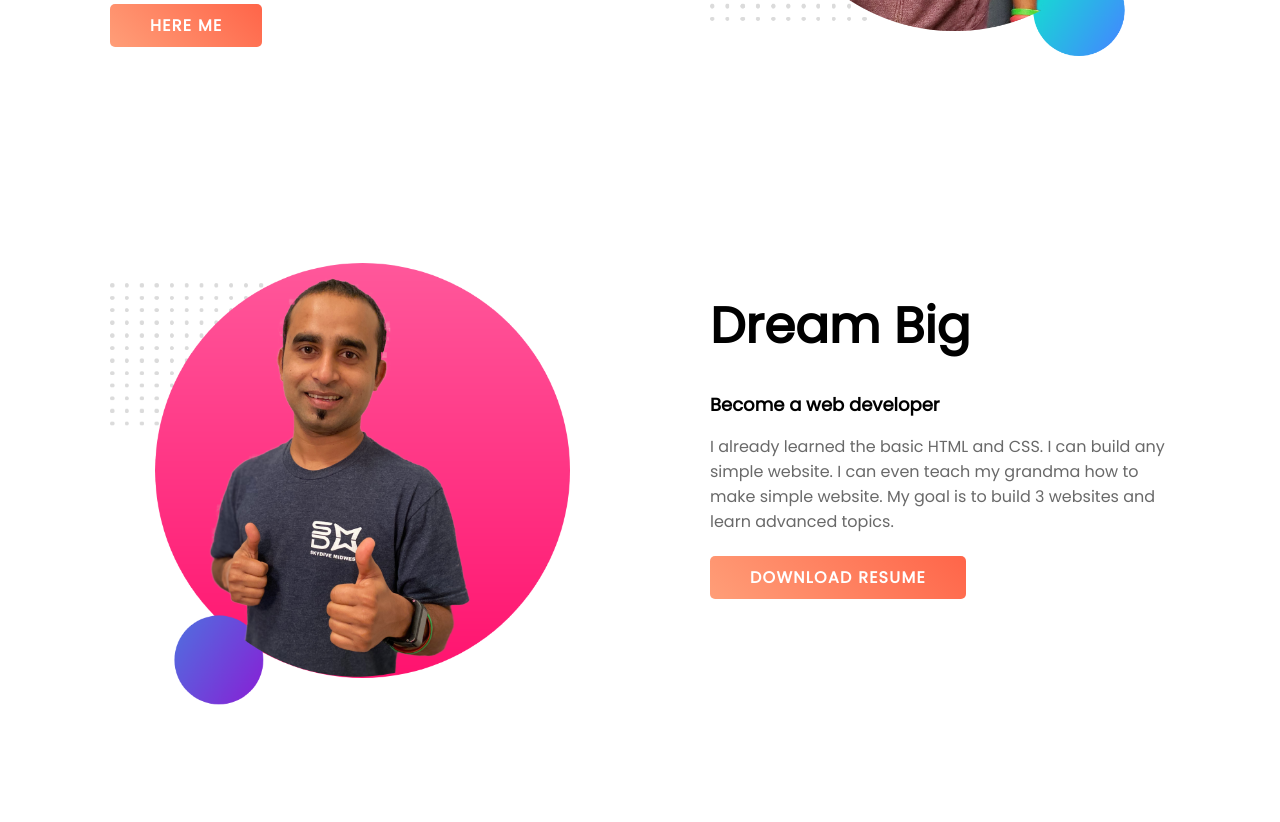
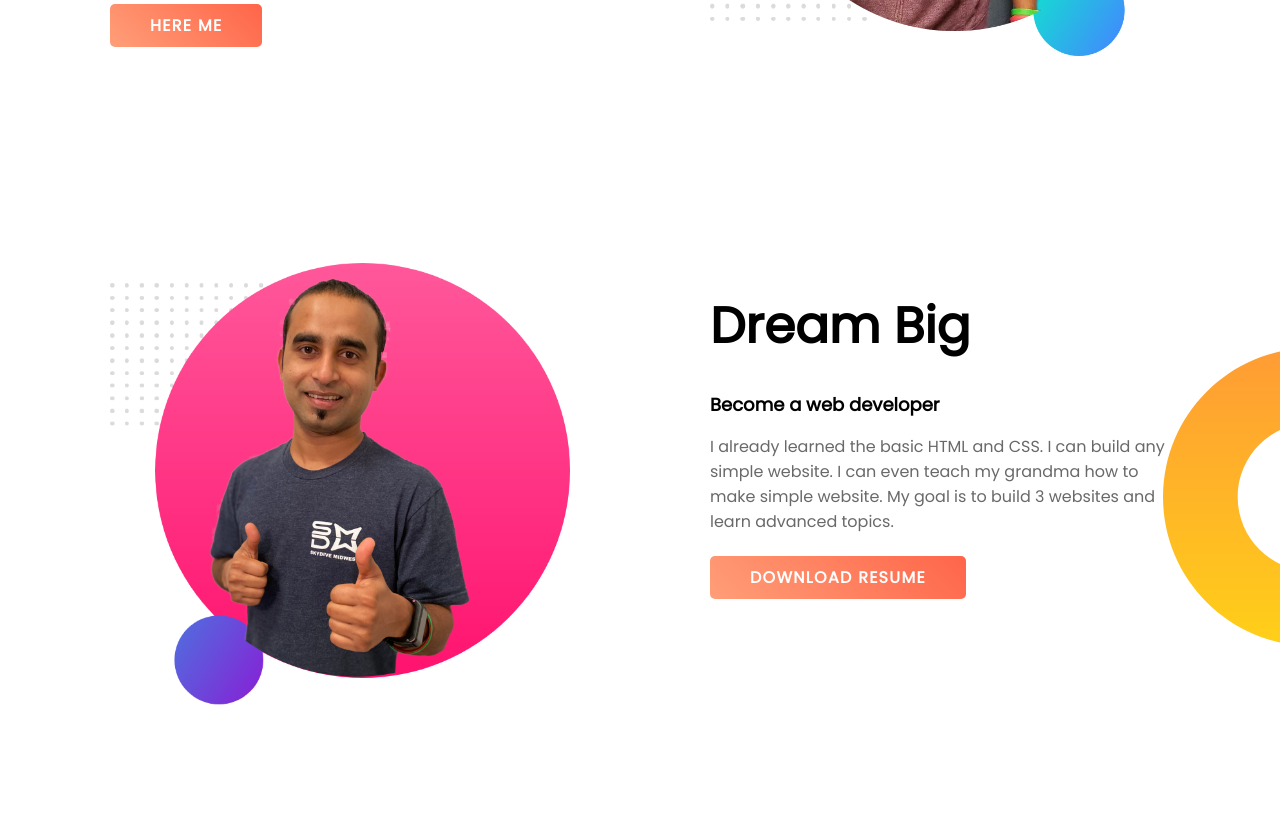
Before and after one commit to moniramoni/second-portfolio, a plain HTML site: page index.html in a window 1280 px wide. Shown: the part 491-1313 px from the top of the page. Drawn offline with Linux system fonts and the light colour scheme.

Commit message:
second-section-done

```diff
--- a/index.html
+++ b/index.html
@@ -23,7 +23,7 @@
             <img src="images/jhankar.png" alt="Jhankar Mahbub">
         </div>
     </section>
-    <section class="top-section">
+    <section class="top-section second-section-bg">
         <div class="container">
             <img src="images/jhankar2.png" alt="Jhankar Mahbub 2">
         </div>
--- a/style.css
+++ b/style.css
@@ -42,3 +42,8 @@ a{
     background-image: url(images/top-banner.png);
     background-repeat: no-repeat;
 }
+.second-section-bg{
+    background-image: url(images/dream-bg.png);
+    background-repeat: no-repeat;
+    background-position: right;
+}
```
